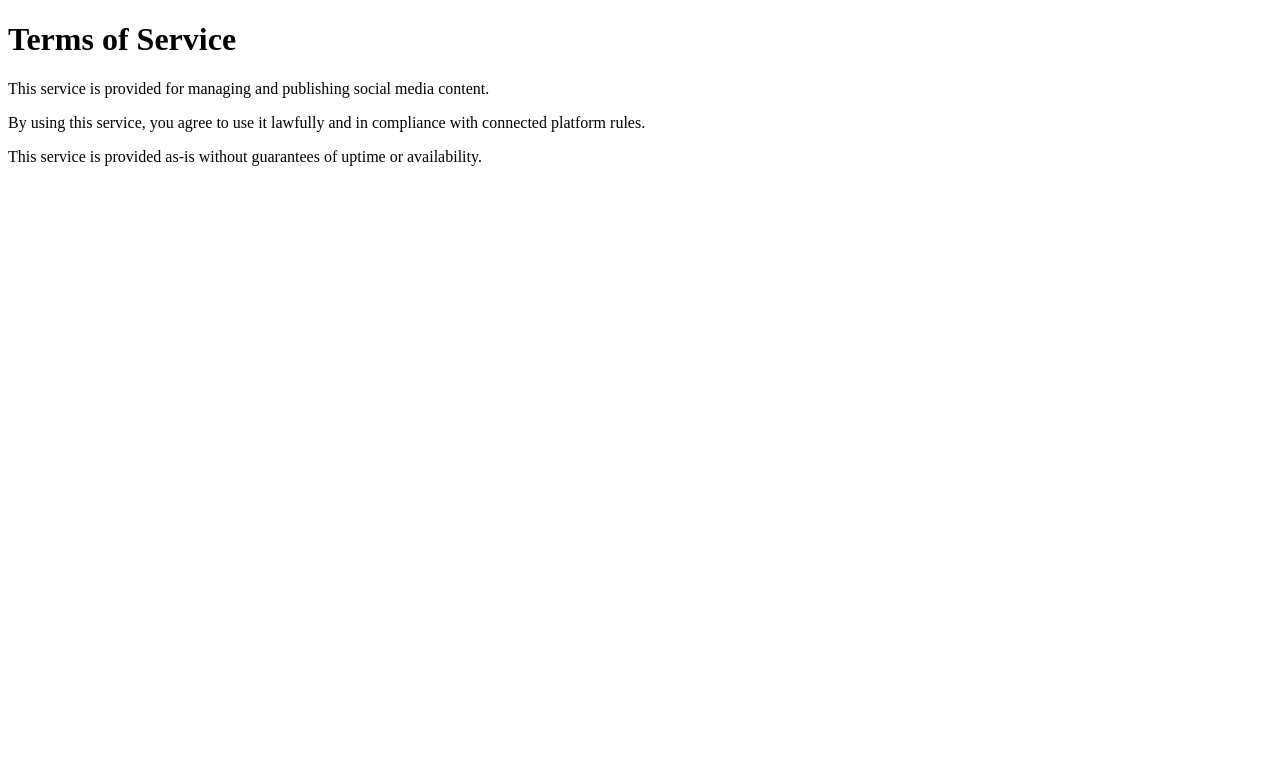
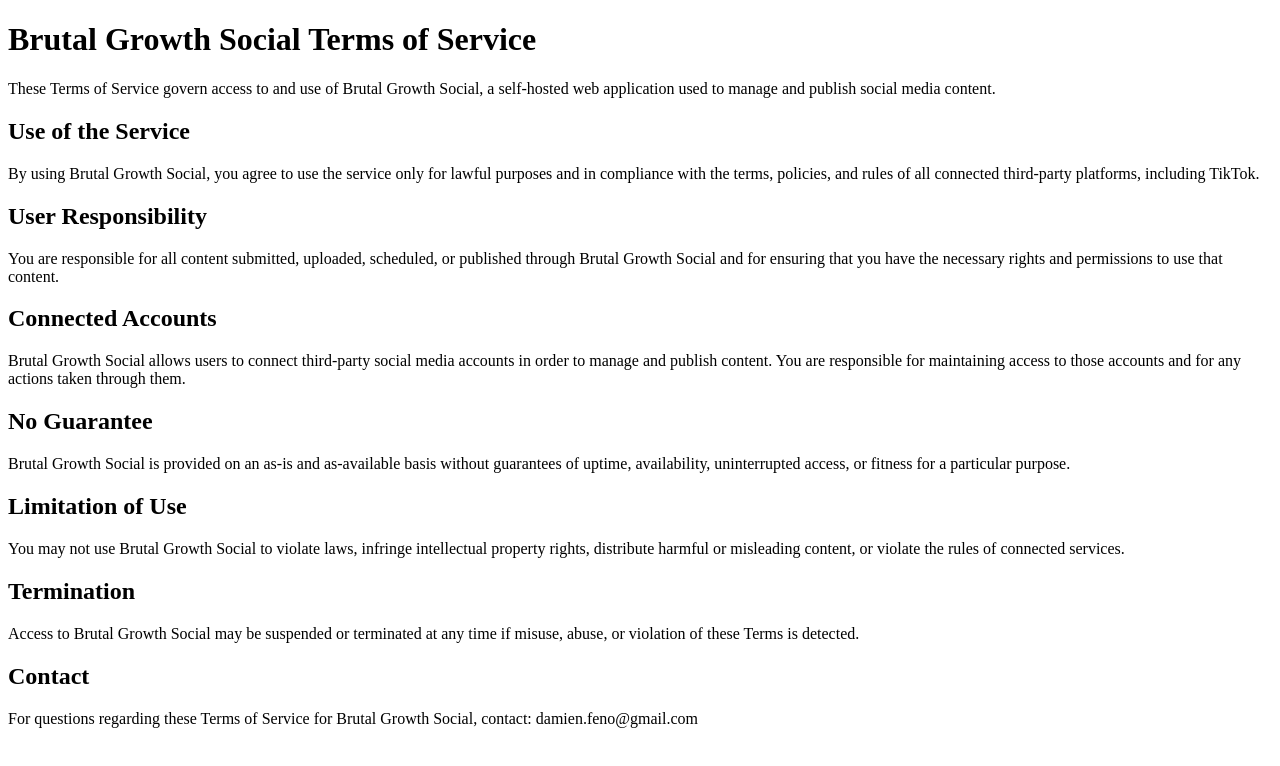
Before and after one commit to Fenoeo/brutal-growth-social, a plain HTML site: page terms/index.html in a window 1280 px wide. Drawn offline with Linux system fonts and the light colour scheme.

Commit message:
Update index.html

```diff
--- a/terms/index.html
+++ b/terms/index.html
@@ -2,12 +2,32 @@
 <html>
 <head>
   <meta charset="utf-8">
-  <title>Terms of Service</title>
+  <title>Brutal Growth Social Terms of Service</title>
 </head>
 <body>
-  <h1>Terms of Service</h1>
-  <p>This service is provided for managing and publishing social media content.</p>
-  <p>By using this service, you agree to use it lawfully and in compliance with connected platform rules.</p>
-  <p>This service is provided as-is without guarantees of uptime or availability.</p>
+  <h1>Brutal Growth Social Terms of Service</h1>
+
+  <p>These Terms of Service govern access to and use of Brutal Growth Social, a self-hosted web application used to manage and publish social media content.</p>
+
+  <h2>Use of the Service</h2>
+  <p>By using Brutal Growth Social, you agree to use the service only for lawful purposes and in compliance with the terms, policies, and rules of all connected third-party platforms, including TikTok.</p>
+
+  <h2>User Responsibility</h2>
+  <p>You are responsible for all content submitted, uploaded, scheduled, or published through Brutal Growth Social and for ensuring that you have the necessary rights and permissions to use that content.</p>
+
+  <h2>Connected Accounts</h2>
+  <p>Brutal Growth Social allows users to connect third-party social media accounts in order to manage and publish content. You are responsible for maintaining access to those accounts and for any actions taken through them.</p>
+
+  <h2>No Guarantee</h2>
+  <p>Brutal Growth Social is provided on an as-is and as-available basis without guarantees of uptime, availability, uninterrupted access, or fitness for a particular purpose.</p>
+
+  <h2>Limitation of Use</h2>
+  <p>You may not use Brutal Growth Social to violate laws, infringe intellectual property rights, distribute harmful or misleading content, or violate the rules of connected services.</p>
+
+  <h2>Termination</h2>
+  <p>Access to Brutal Growth Social may be suspended or terminated at any time if misuse, abuse, or violation of these Terms is detected.</p>
+
+  <h2>Contact</h2>
+  <p>For questions regarding these Terms of Service for Brutal Growth Social, contact: damien.feno@gmail.com</p>
 </body>
 </html>
```
